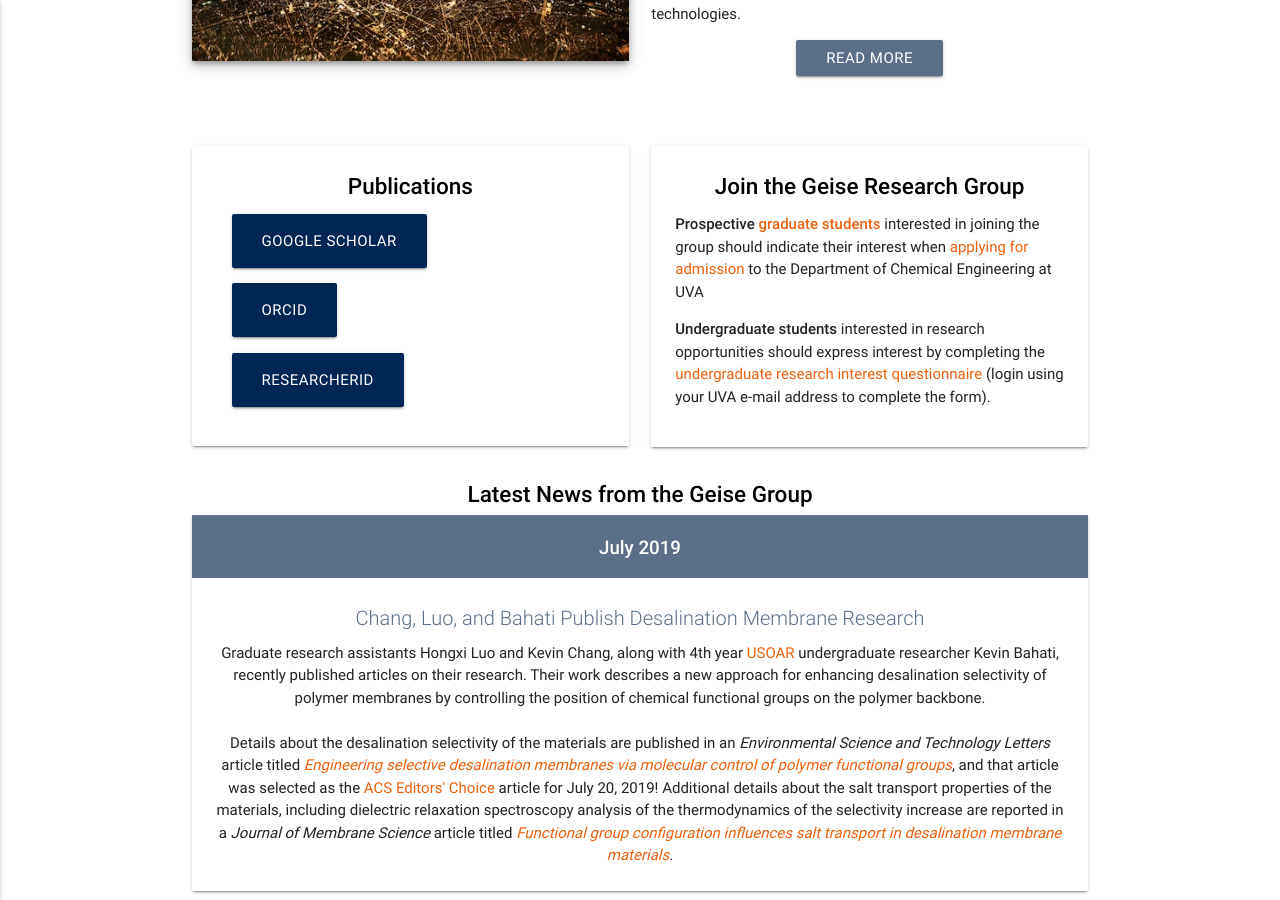
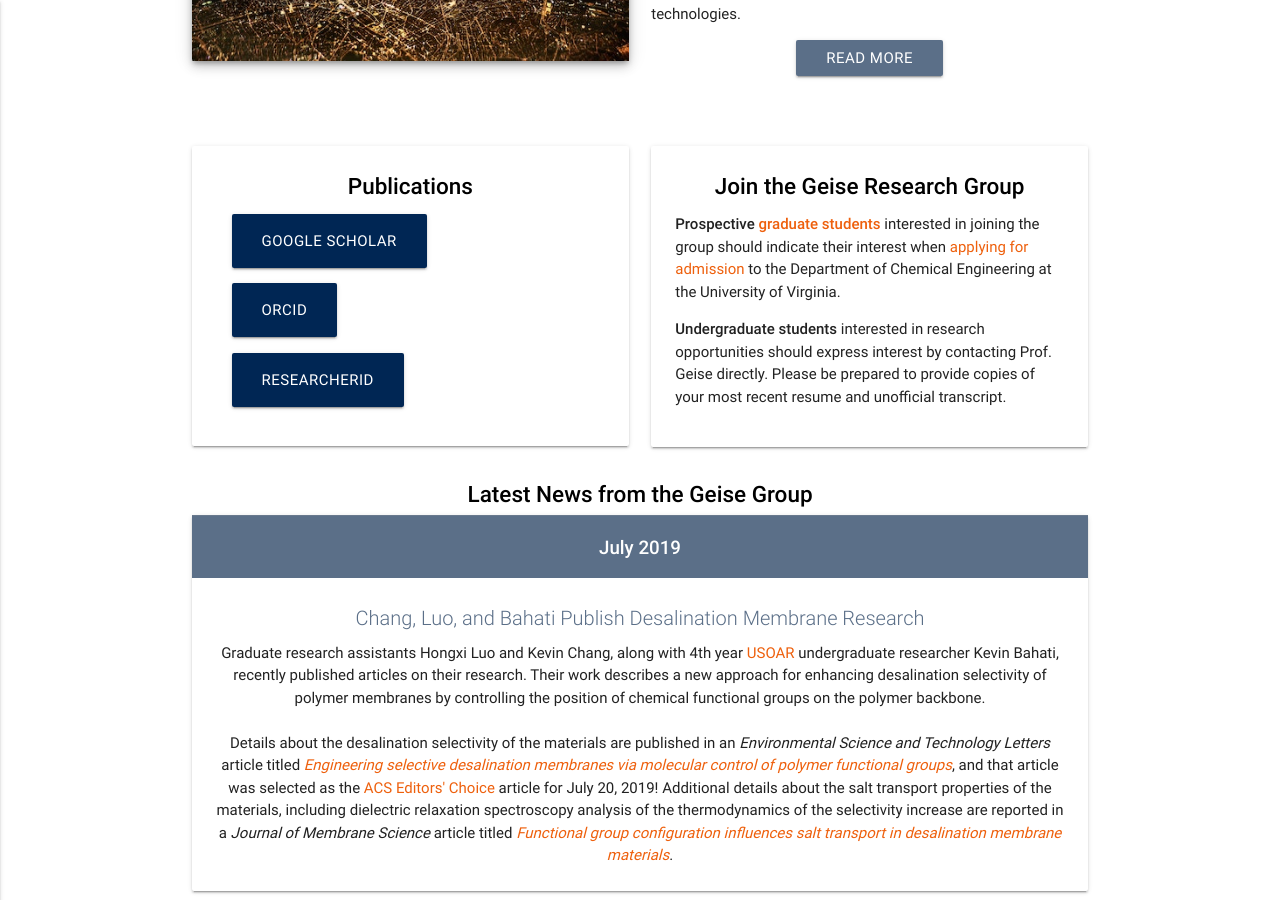
Before and after one commit to geisegroup/geisegroup.github.io, a Jekyll site: the page built from index.md, in a window 1280 px wide and 900 px high, scrolled down 1840 px. Built offline with Jekyll 4.4.1, drawn with Linux system fonts in a browser that asks for light colours; nearby versions of some CDN libraries.

Commit message:
ug contact update

```diff
--- a/_layouts/home.html
+++ b/_layouts/home.html
@@ -103,11 +103,11 @@ layout: default
 					title="graduate admissions office">
 					applying for admission
 					</a>
-					to the Department of Chemical Engineering at UVA
+					to the Department of Chemical Engineering at the University of Virginia.
 				</p>
 
 				<p>
-					<span class="studentType">Undergraduate students</span> interested in research opportunities should express interest by completing the <a href="https://goo.gl/forms/KtjdygWyU48nWK912" target="_blank">undergraduate research interest questionnaire</a> (login using your UVA e-mail address to complete the form).
+					<span class="studentType">Undergraduate students</span> interested in research opportunities should express interest by contacting Prof. Geise directly. Please be prepared to provide copies of your most recent resume and unofficial transcript.
 				</p>
 			</div>
 		</div>
```
Also changed, not shown: 1 other file.
